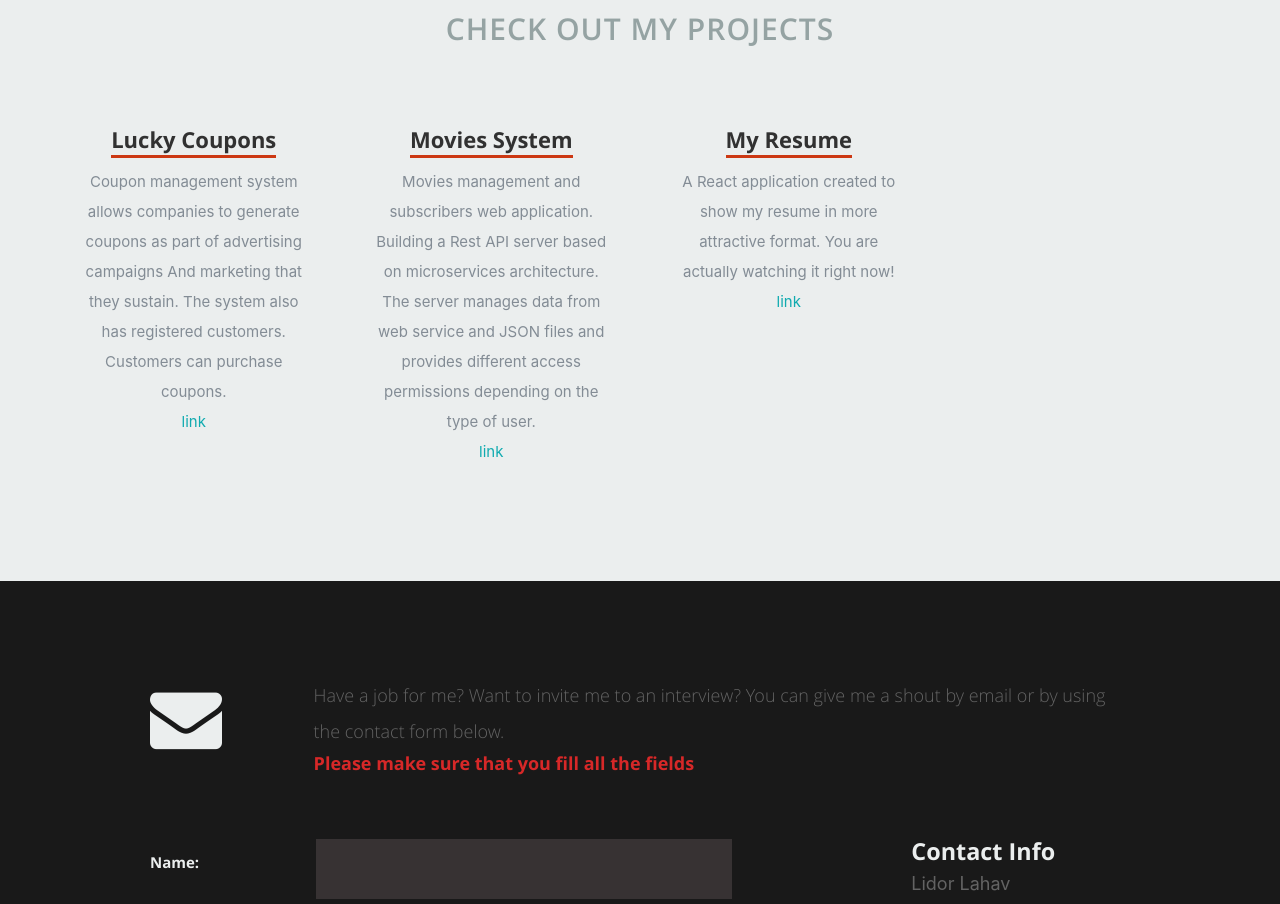
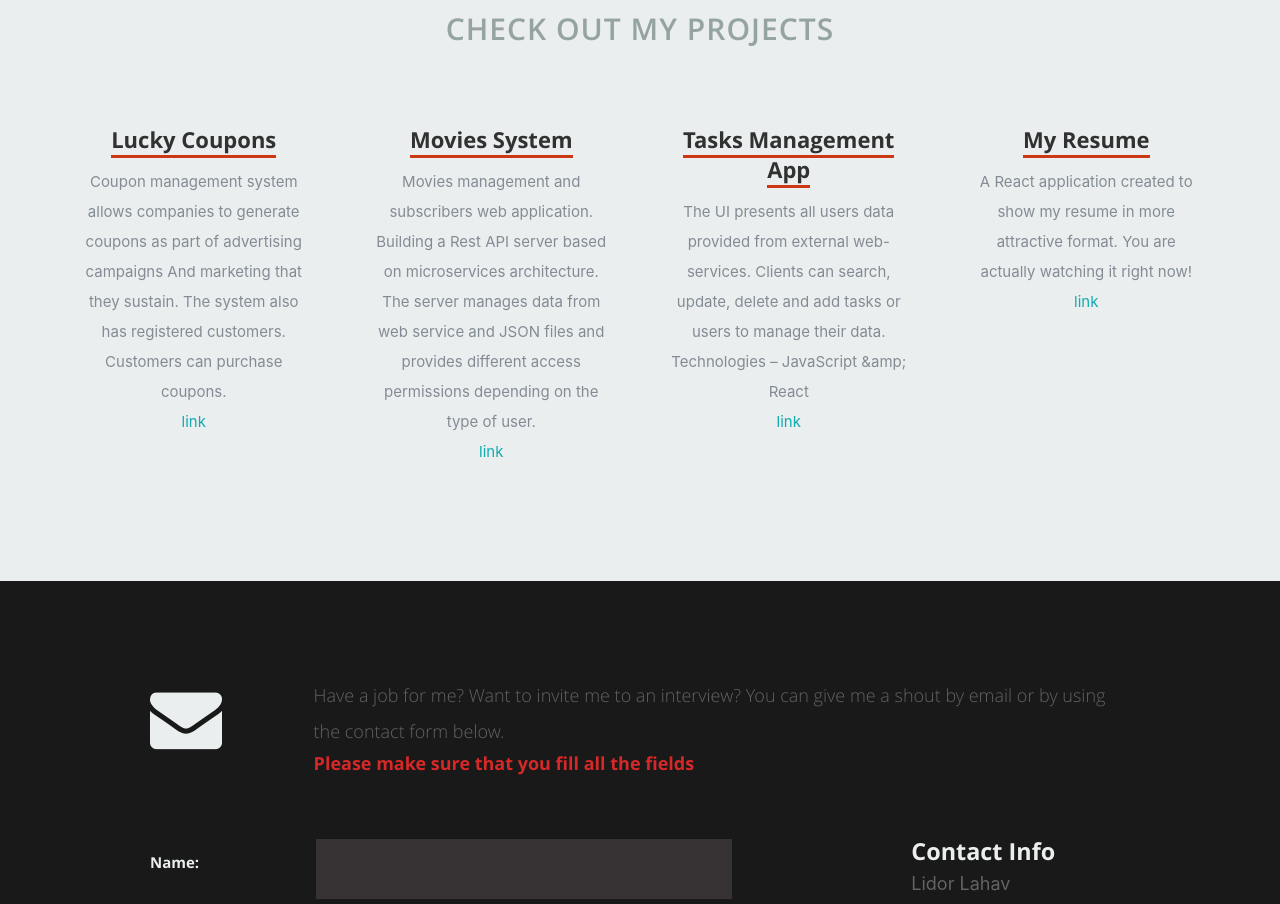
Before and after one commit to LidorLahav/MyResume, a React (Create React App) app: page / in a window 1280 px wide. Shown: the part 3580-4484 px from the top of the page. Built offline with nearby package versions, Linux system fonts and the light colour scheme.

Commit message:
add task management app

```diff
--- a/src/App.js
+++ b/src/App.js
@@ -168,6 +168,11 @@ function App() {
                 url: "https://github.com/LidorLahav/Movies-System"
             },
             {
+                title: "Tasks Management App",
+                description: "The UI presents all users data provided from external web-services. Clients can search, update, delete and add tasks or users to manage their data. Technologies – JavaScript &amp; React",
+                url: "https://tasks-management-app.web.app"
+            },
+            {
                 title: "My Resume",
                 description: "A React application created to show my resume in more attractive format. You are actually watching it right now!",
                 url: "https://lidor-lahav-resume.herokuapp.com/"
```
